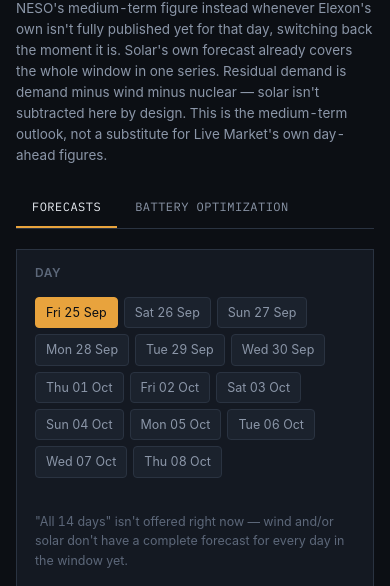
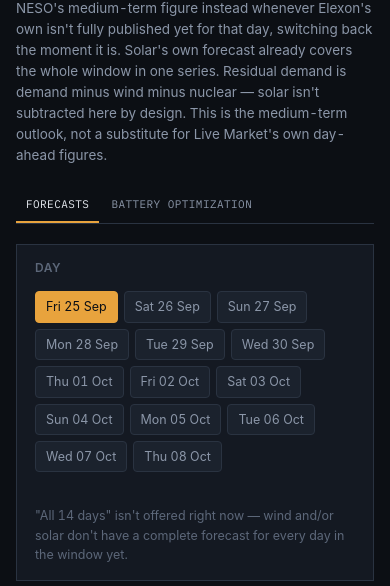
Before and after one commit to IanMIsik/Mazao-Market-Intelligence, a FastAPI app: page /forecasts in a window 390 px wide. Shown: the part 386-972 px from the top of the page. Run offline with FastAPI, Linux system fonts and the light colour scheme; data that the repository does not hold is empty.

Commit message:
Fix Live Market's daily-averages table and tab labels on mobile
- "Monday-yesterday, daily averages" table (wind/solar/imbalance
  columns per day) bled off the page edge the same way PPA Tools'
  and GB Power Weekly's tables did -- same .table-scroll wrapper fix.
- .lm-tabs (Fundamentals/Interconnectors/Generation on Live Market,
  Forecasts/Battery Optimization on Forecasts) only just cleared a
  375px viewport with no margin for a narrower phone or a longer
  future label -- tightened padding/font and added flex-wrap as a
  safety net below 600px, shared by both pages since they use the
  same class.

281 tests still passing.

```diff
--- a/src/gbpw/web/static/app.css
+++ b/src/gbpw/web/static/app.css
@@ -300,6 +300,17 @@ body.live input[name="lm-tab"] { position:absolute; opacity:0; pointer-events:no
 body.live .lm-tabs { display:flex; gap:2px; margin:22px 0 0; border-bottom:1px solid var(--lm-border); }
 body.live .lm-tabs label { font-family:var(--lm-mono); font-size:12px; letter-spacing:.04em; text-transform:uppercase;
   color:var(--lm-dim); padding:10px 16px; cursor:pointer; border-bottom:2px solid transparent; user-select:none; }
+/* Live Market's 3 tabs (Fundamentals/Interconnectors/Generation) and
+   Forecasts' 2 (Forecasts/Battery Optimization, longer word) only just
+   clear a 375px phone width at the padding/font above -- fine there,
+   but with no margin for a narrower phone (320px) or a longer future
+   tab label. flex-wrap is the safety net (labels drop to a second row
+   rather than clipping/forcing horizontal scroll if they ever don't
+   fit), tightened padding/font buys back room before that's needed. */
+@media (max-width:600px) {
+  body.live .lm-tabs { flex-wrap:wrap; }
+  body.live .lm-tabs label { padding:8px 10px; font-size:11px; }
+}
 body.live .lm-tabs label:hover { color:var(--lm-text); }
 body.live #lm-tab-fundamentals:checked ~ .lm-tabs label[for="lm-tab-fundamentals"],
 body.live #lm-tab-interconnectors:checked ~ .lm-tabs label[for="lm-tab-interconnectors"],
--- a/src/gbpw/web/templates/live_market.html
+++ b/src/gbpw/web/templates/live_market.html
@@ -136,6 +136,7 @@
   {% if combined_days %}
   <h2>Monday&ndash;yesterday, daily averages</h2>
   <hr class="rule">
+  <div class="table-scroll">
   <table>
     <thead>
       <tr>
@@ -158,6 +159,7 @@
       {% endfor %}
     </tbody>
   </table>
+  </div>
   <p class="section-note">Hover a figure for that day's peak and trough.</p>
   {% endif %}
 
```
